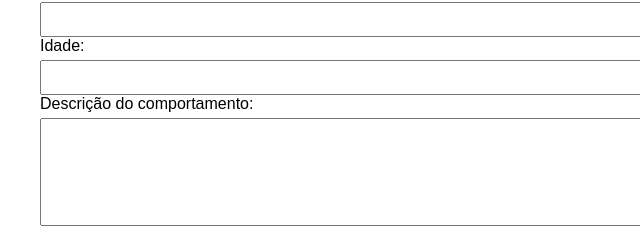
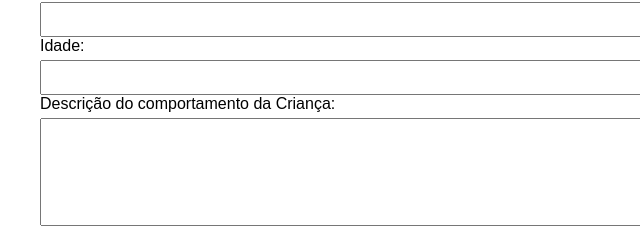
Before and after one commit to Gabriel-Paim12/Educacao, a website: page index.html in a window 1280 px wide. Shown: the part 109-349 px from the top of the page, 0-640 px from the left. Drawn offline with Linux system fonts and the light colour scheme.

Commit message:
Ajuste final do servidor com rota principal e integração OpenAI

```diff
--- a/index.html
+++ b/index.html
@@ -33,7 +33,7 @@
     <label>Idade:</label>
     <input type="number" name="idade" required>
 
-    <label>Descrição do comportamento:</label>
+    <label>Descrição do comportamento da Criança:</label>
     <textarea name="descricao" rows="6" required></textarea>
 
     <button type="submit">Analisar</button>
```
